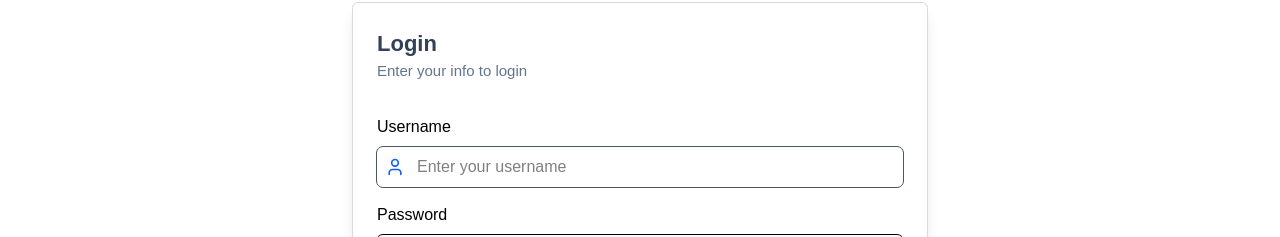
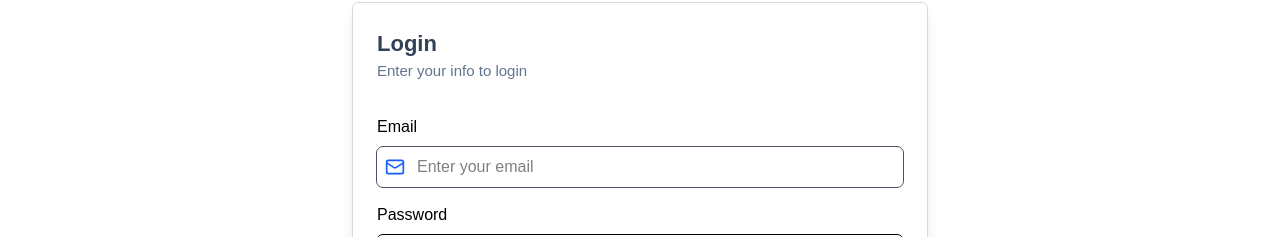
Before and after one commit to Maxamed459/Task_Management_frontend, a Next.js app: page /auth/login in a window 1280 px wide. Shown: the part 270-507 px from the top of the page. Built offline with nearby package versions, Linux system fonts and the light colour scheme.

Commit message:
changed the login form ui changed the username login to email one

```diff
--- a/app/auth/login/page.tsx
+++ b/app/auth/login/page.tsx
@@ -11,7 +11,7 @@ export default function LoginPage() {
   const dispatch = useAppDispatch();
   const { user, loading, error } = useAppSelector((state) => state.auth);
   const [userData, setUserData] = useState<loginFormData>({
-    username: "",
+    email: "",
     password: "",
   });
   const [errors, setErrors] = useState<Record<string, string>>({});
@@ -87,21 +87,21 @@ export default function LoginPage() {
               </p>
             </div>
             <div className="grid gap-2 mb-4 relative">
-              <label htmlFor="username">Username</label>
+              <label htmlFor="email">Email</label>
 
               <input
-                name="username"
-                value={userData.username}
+                name="email"
+                value={userData.email}
                 onChange={handleChange}
                 type="text"
-                id="username"
+                id="email"
                 className="px-10 py-2 rounded-md outline-1 outline-gray-600 focus:outline-2 focus:outline-blue-600 group"
-                placeholder="Enter your username"
+                placeholder="Enter your email"
               />
-              {errors.username && typeof errors.username === "string" && (
-                <p className="text-red-500 text-sm">{errors.username}</p>
+              {errors.email && typeof errors.email === "string" && (
+                <p className="text-red-500 text-sm">{errors.email}</p>
               )}
-              <User className="absolute left-2 top-10 cursor-pointer text-blue-600 w-5" />
+              <Mail className="absolute left-2 top-10 cursor-pointer text-blue-600 w-5" />
             </div>
             <div className="grid gap-2 mb-4 relative">
               <label htmlFor="password">Password</label>
```
